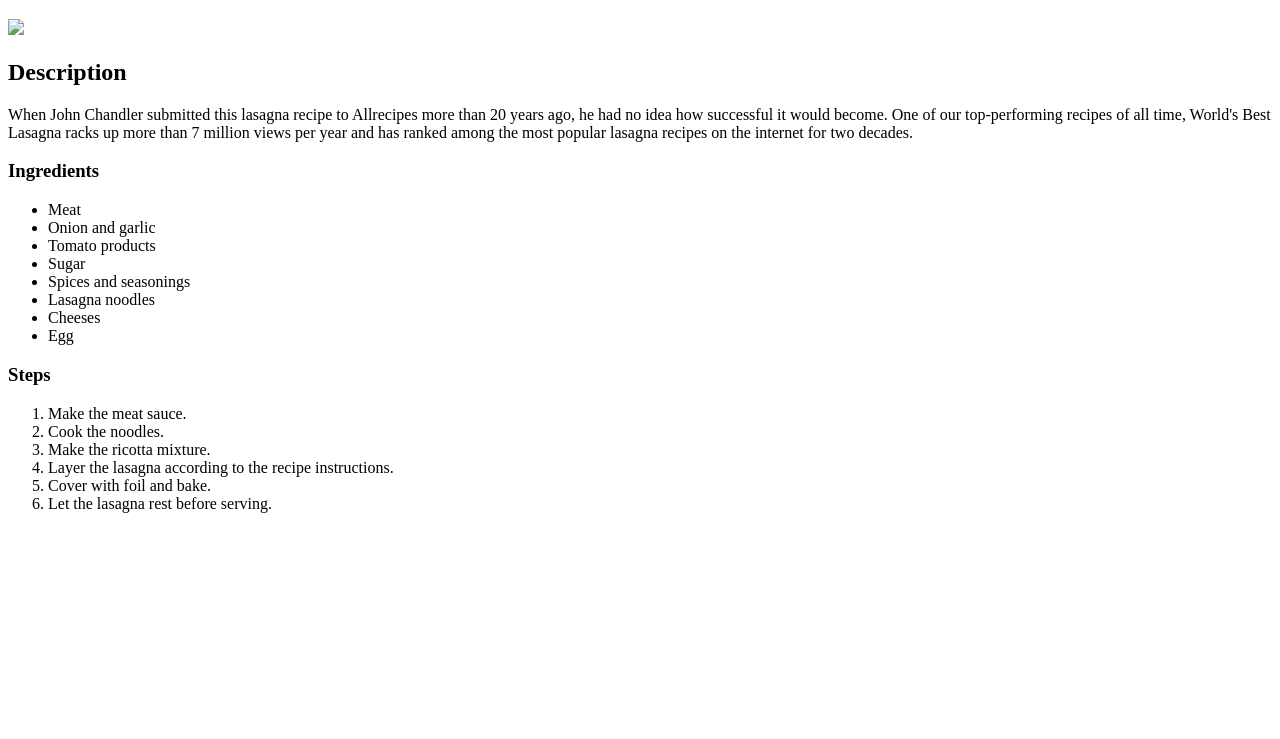
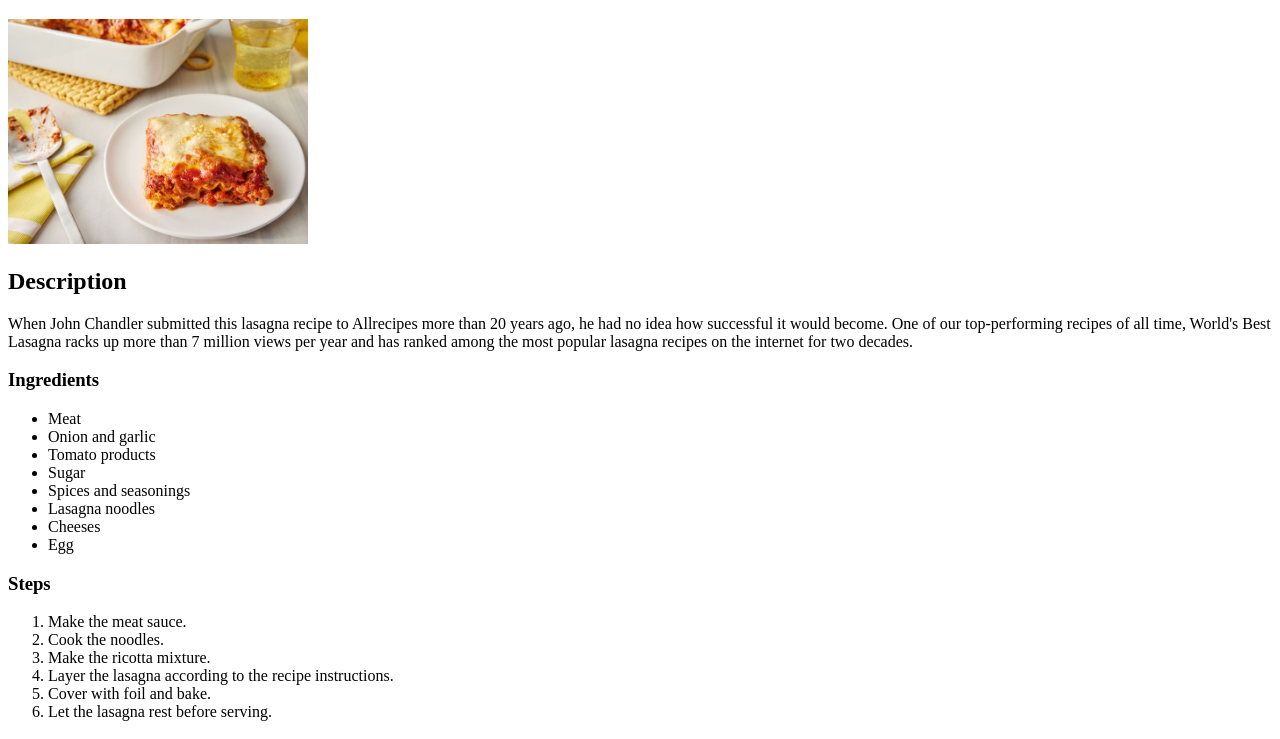
Before and after one commit to BogdanYushkov/odin-recipes, a plain HTML site: page recipes/lasagna.html in a window 1280 px wide. Shown: the part 61-800 px from the top of the page. Drawn offline with Linux system fonts and the light colour scheme; the site is published under a folder, as on GitHub Pages, so addresses that start at the root find nothing.

Commit message:
add dots in images src to proper render

```diff
--- a/recipes/lasagna.html
+++ b/recipes/lasagna.html
@@ -7,7 +7,7 @@
 </head>
 <body>
         <h1>World's Best Lasagna</h1>
-            <img src="/images/worlds-best-lasagna.jpg" width="300">
+            <img src="../images/worlds-best-lasagna.jpg" width="300">
         <h2>Description</h2>
             <p>
                 When John Chandler submitted this lasagna recipe to Allrecipes more than 20 years ago, he had no idea how successful it would become. One of our top-performing recipes of all time, World's Best Lasagna racks up more than 7 million views per year and has ranked among the most popular lasagna recipes on the internet for two decades.
```
Also changed, not shown: recipes/applePie.html (+1 -1 lines).
